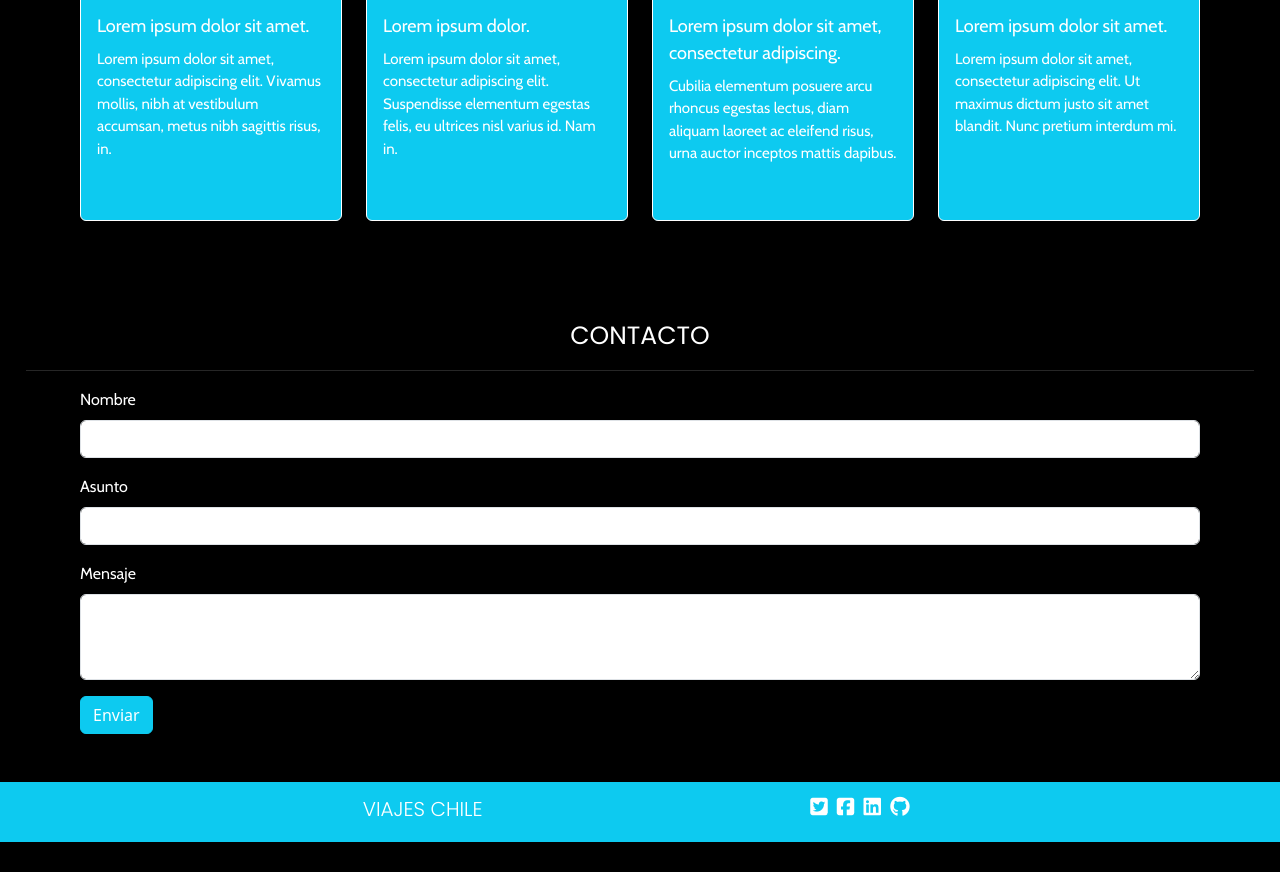
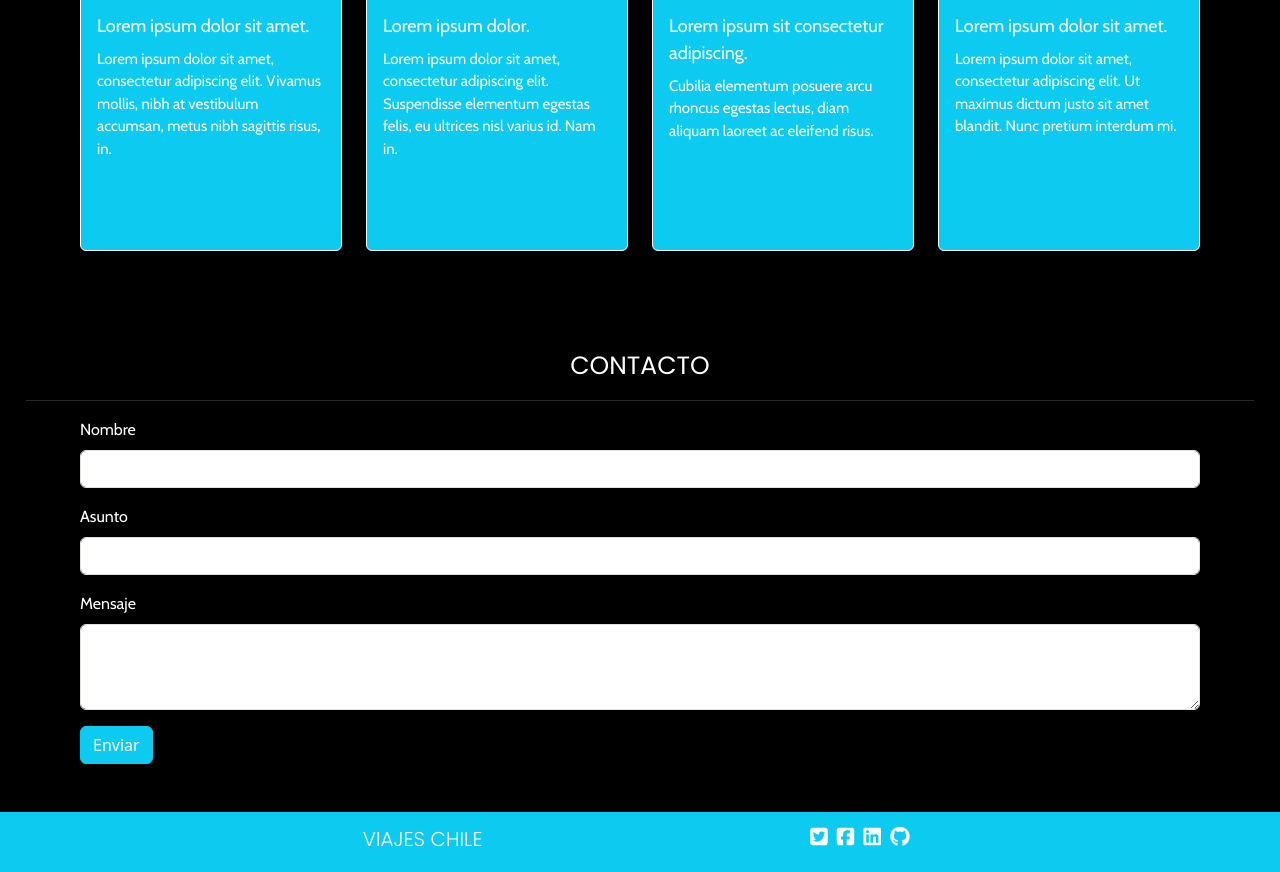
Before and after one commit to Maryory90/proyectoschileviajes, a plain HTML site: page index.html in a window 1280 px wide. Shown: the part 1726-2598 px from the top of the page. Before the commit the page ends 2568 px from the top, so only its background shows below. Drawn offline with nearby package versions, Linux system fonts and the light colour scheme.

Commit message:
correccion card y footer

```diff
--- a/assets/css/style.css
+++ b/assets/css/style.css
@@ -9,6 +9,26 @@
         display: none;
     }
 }
+
+ /* Control de tamaño card adaptativas*/
+@media (min-width: 768px) {
+    .card-style {
+        height: 500px;
+    }
+}
+
+@media (min-width: 824px) {
+    .card-style {
+        height: 470px;
+    }
+}
+
+@media (min-width: 924px) {
+    .card-style {
+        height: 400px;
+    }
+}
+ /* Fin Control de tamaño card adaptativas*/
 
 body {
     background-color: #000000;
@@ -107,16 +127,6 @@ body {
     font-weight: 400;
 }
 
-/*donde
-
-.line-inicio {
-    background-color: #ffffff;
-    opacity: 15%;
-    height: 0.9px;
-    width: 100%;
-}*/
-
-
 /*contacto*/
 .linea-final {
     background-color: #ffffff;
--- a/index.html
+++ b/index.html
@@ -14,7 +14,9 @@
     rel="stylesheet">
   <link href="https://fonts.googleapis.com/css2?family=Cabin:ital,wght@0,400..700;1,400..700&display=swap"
     rel="stylesheet">
-    <link href="https://fonts.googleapis.com/css2?family=Poppins:ital,wght@0,100;0,200;0,300;0,400;0,500;0,600;0,700;0,800;0,900;1,100;1,200;1,300;1,400;1,500;1,600;1,700;1,800;1,900&display=swap" rel="stylesheet">
+  <link
+    href="https://fonts.googleapis.com/css2?family=Poppins:ital,wght@0,100;0,200;0,300;0,400;0,500;0,600;0,700;0,800;0,900;1,100;1,200;1,300;1,400;1,500;1,600;1,700;1,800;1,900&display=swap"
+    rel="stylesheet">
   <link rel="stylesheet" href="./assets/css/style.css" />
 </head>
 
@@ -157,10 +159,9 @@
           <div class="card text-bg-info card-style">
             <img src="./assets/img/card3.jpg" class="card-img-top img-card" alt="...">
             <div class="card-body">
-              <p class="card-title style-title-card">Lorem ipsum dolor sit amet, consectetur adipiscing.</p>
+              <p class="card-title style-title-card">Lorem ipsum sit consectetur adipiscing.</p>
               <p class="card-text style-desc-card">Cubilia elementum posuere arcu rhoncus egestas lectus, diam aliquam
-                laoreet
-                ac eleifend risus, urna auctor inceptos mattis dapibus.</p>
+                laoreet ac eleifend risus.</p>
             </div>
           </div>
         </div>
@@ -201,7 +202,7 @@
     </div>
   </div>
 
-<div class="footer text-bg-info bg-icons">
+  <footer class="footer text-bg-info bg-icons">
     <div class="row row-footer">
       <div class="col-4 text-footer">
         <p class="text-viajes">VIAJES CHILE</p>
@@ -221,7 +222,7 @@
         </a>
       </div>
     </div>
-  </div>
+  </footer>
 
   <script src="https://kit.fontawesome.com/74d5ad7218.js" crossorigin="anonymous"></script>
   <script src="https://cdn.jsdelivr.net/npm/@popperjs/core@2.11.6/dist/umd/popper.min.js"></script>
```
Lines whose indentation alone changed are shown as unchanged.
